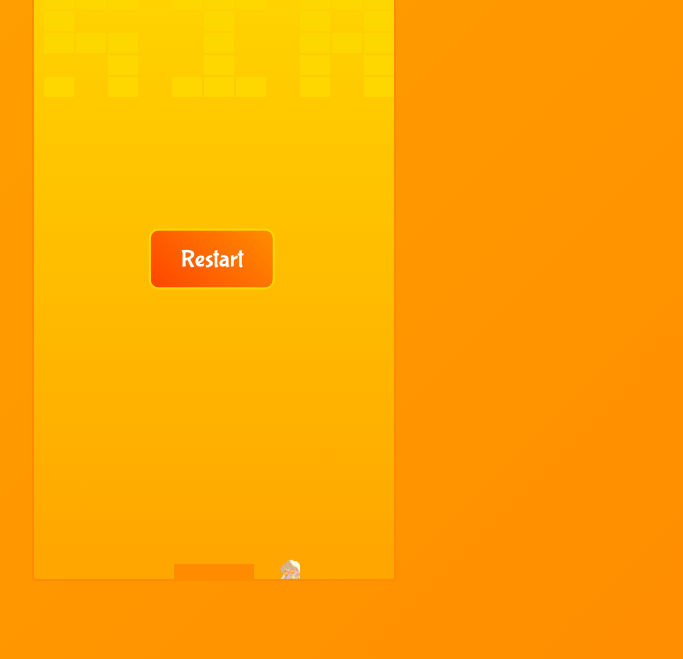
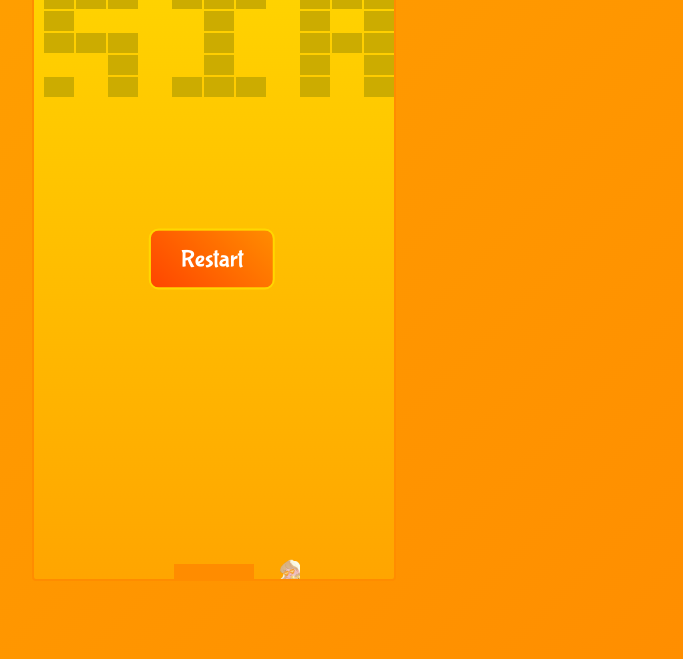
Before and after one commit to shery8595/sign-brickbreaker-mobile, a plain HTML site: page index.html in a window 1280 px wide. Shown: the part 141-800 px from the top of the page, without its empty margins (428-1111 px from the left). Drawn offline with Linux system fonts and the light colour scheme.

Commit message:
Update index.html

```diff
--- a/index.html
+++ b/index.html
@@ -133,10 +133,10 @@
 
         // Simplified brick types
         const BRICK_TYPES = {
-            NORMAL: { hits: 1, color: "#FFD700" },
-            MEDIUM: { hits: 2, color: "#FF6347" },
-            HARD: { hits: 3, color: "#8B0000" }
-        };
+        NORMAL: { hits: 1, color: "#CCAC00" },
+        MEDIUM: { hits: 2, color: "#CC4F39" },
+        HARD: { hits: 3, color: "#5C0000" }
+    };
 
         // Adjusted SIGN pattern for smaller grid
         const LEVEL_LAYOUTS = [
```
